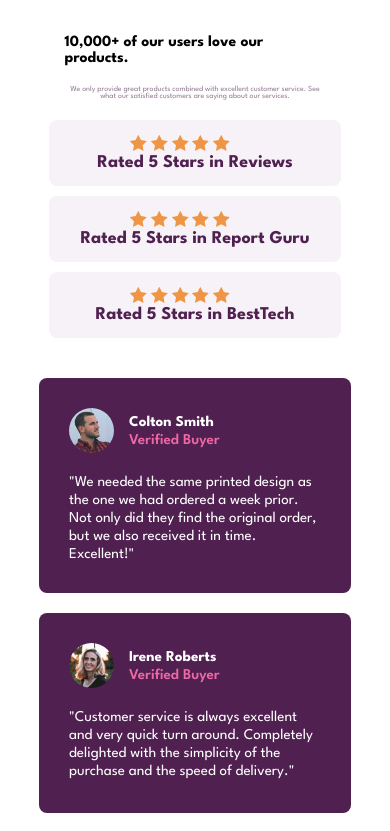
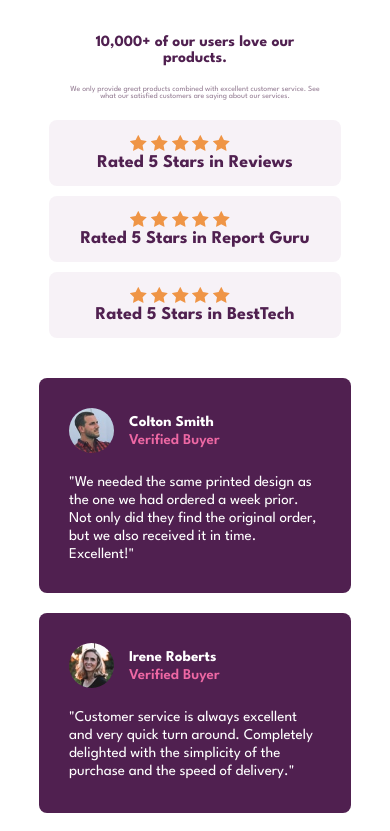
Before and after one commit to ChiragJain7300/social-proof-section-master, a website: page index.html in a window 390 px wide. Shown: the top 831 px of the page. Drawn offline with Linux system fonts and the light colour scheme.

Commit message:
Update styles.css

```diff
--- a/styles.css
+++ b/styles.css
@@ -41,6 +41,7 @@ main {
   margin-bottom: 20px;
   font-weight: 700;
   text-align: left;
+  color: var(--very-dark-magenta);
 }
 .leftText {
   color: var(--dark-grayish-magenta);
@@ -129,6 +130,7 @@ main {
 @media only screen and (max-width: 920px) {
   .upper-left h1 {
     font-size: 4vw;
+    text-align: center;
   }
   .upper-left p {
     font-size: 2vw;
```
